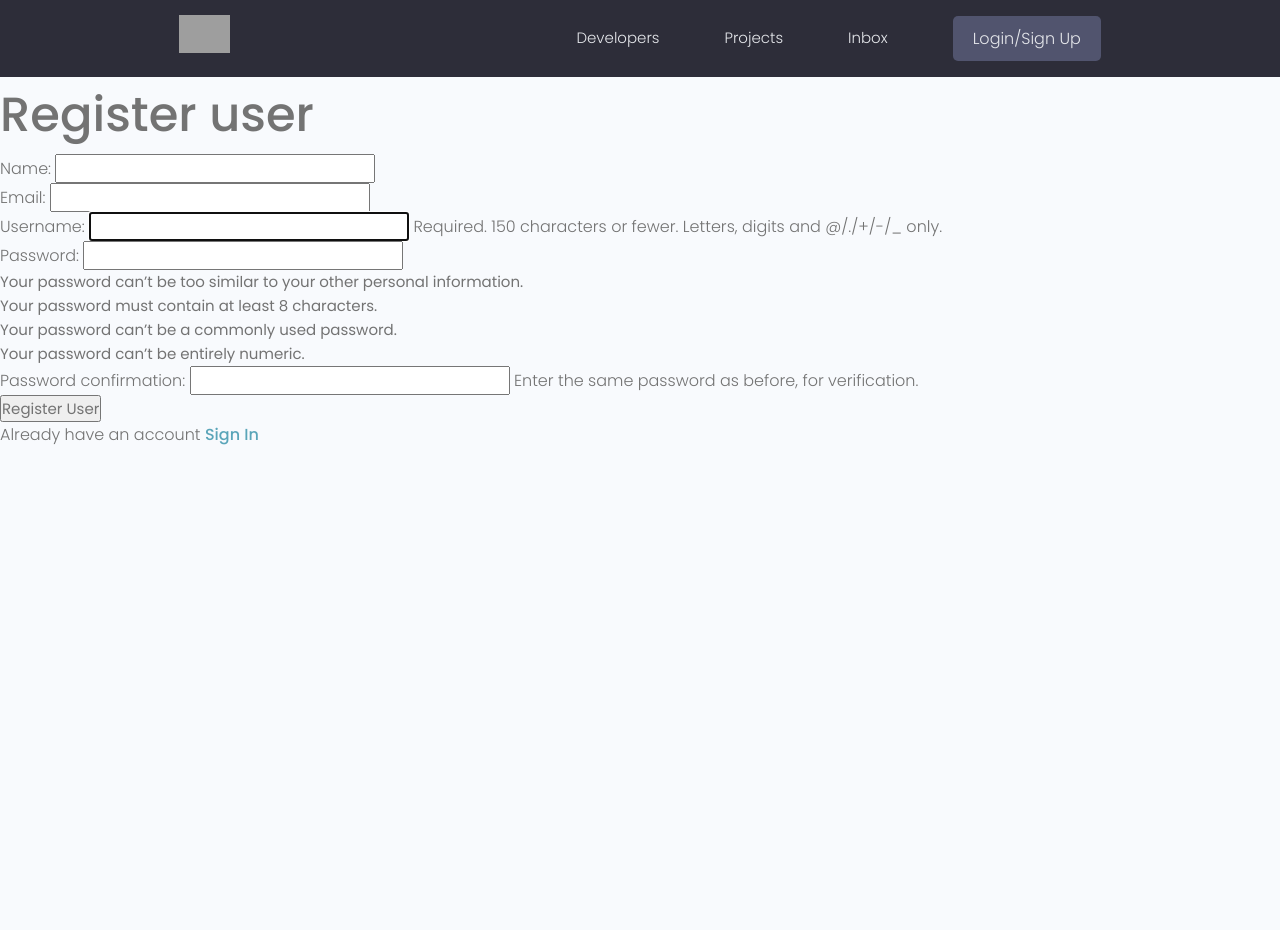
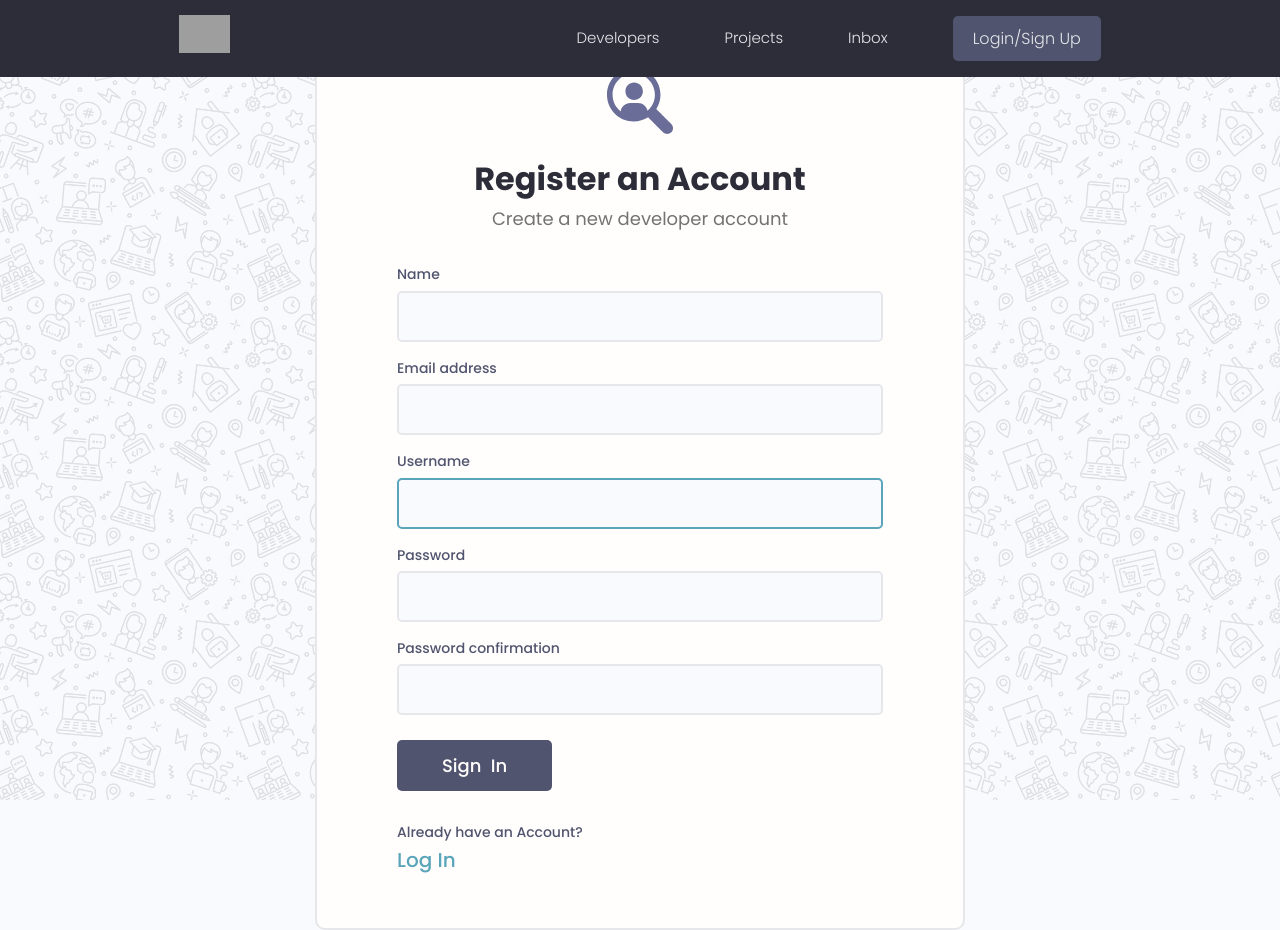
Before and after one commit to telman03/Dev_Search, a Django app: page /register/ in a window 1280 px wide. Before the commit the page ends 445 px from the top, so only its background shows below. Run offline with Django 3.2, Linux system fonts and the light colour scheme; some libraries are stand-ins or nearby versions; grey boxes are pictures that could not be loaded.

Commit message:
user accounts

```diff
--- a/users/forms.py
+++ b/users/forms.py
@@ -1,7 +1,6 @@
 from django.forms import ModelForm
+from django.contrib.auth.forms import UserCreationForm
 from django.contrib.auth.models import User
-from django.contrib.auth.forms import UserCreationForm
-
 
 class CustomUserCreationForm(UserCreationForm):
     class Meta:
@@ -9,8 +8,10 @@ class CustomUserCreationForm(UserCreationForm):
         fields = ['first_name', 'email', 'username', 'password1', 'password2']
         labels = {
             'first_name': 'Name',
-            'email': 'Email',
-            'username': 'Username',
-            'password1': 'Password',
-            'password2': 'Confirm Password',
         }
+
+    def __init__(self, *args, **kwargs):
+        super(CustomUserCreationForm, self).__init__(*args, **kwargs)
+
+        for name, field in self.fields.items():
+            field.widget.attrs.update({'class':'input'})
--- a/users/templates/users/login_register.html
+++ b/users/templates/users/login_register.html
@@ -3,15 +3,41 @@
 {% block content %}
 
 {% if page == 'register' %}
-    <h1>Register user</h1>
 
-    <form action="{% url 'register' %}" method="POST">
-        {% csrf_token %}
-        {{form.as_p}}
-        <input type="submit" value="Register User" />
+<div class="auth">
+<div class="card">
+    <div class="auth__header text-center">
+    <a href="/">
+        <img src="{% static 'images/icon.svg' %}" alt="icon" />
+    </a>
+    <h3>Register an  Account</h3>
+    <p>Create a new developer account</p>
+    </div>
+
+    <form action="{% url 'register' %}" method="POST" class="form auth__form">
+    {% csrf_token %}
+
+    {% for field in form %}
+    <div class="form__field">
+        <label for="formInput#text">{{field.label}}</label>
+        {{field}}
+    </div>
+
+    {% endfor %}
+
+
+
+    <div class="auth__actions">
+        <input class="btn btn--sub btn--lg" type="submit" value="Sign  In" />
+    </div>
     </form>
+    <div class="auth__alternative">
+    <p>Already have an Account?</p>
+    <a href="{% url 'login' %}">Log In</a>
+    </div>
+</div>
+</div>
 
-    <p>Already have an account <a href="{% url 'login' %}" >Sign In</a> </p>
 {% else %}
 
 
```
Also changed, not shown: templates/signup.html (+3 -15 lines).
